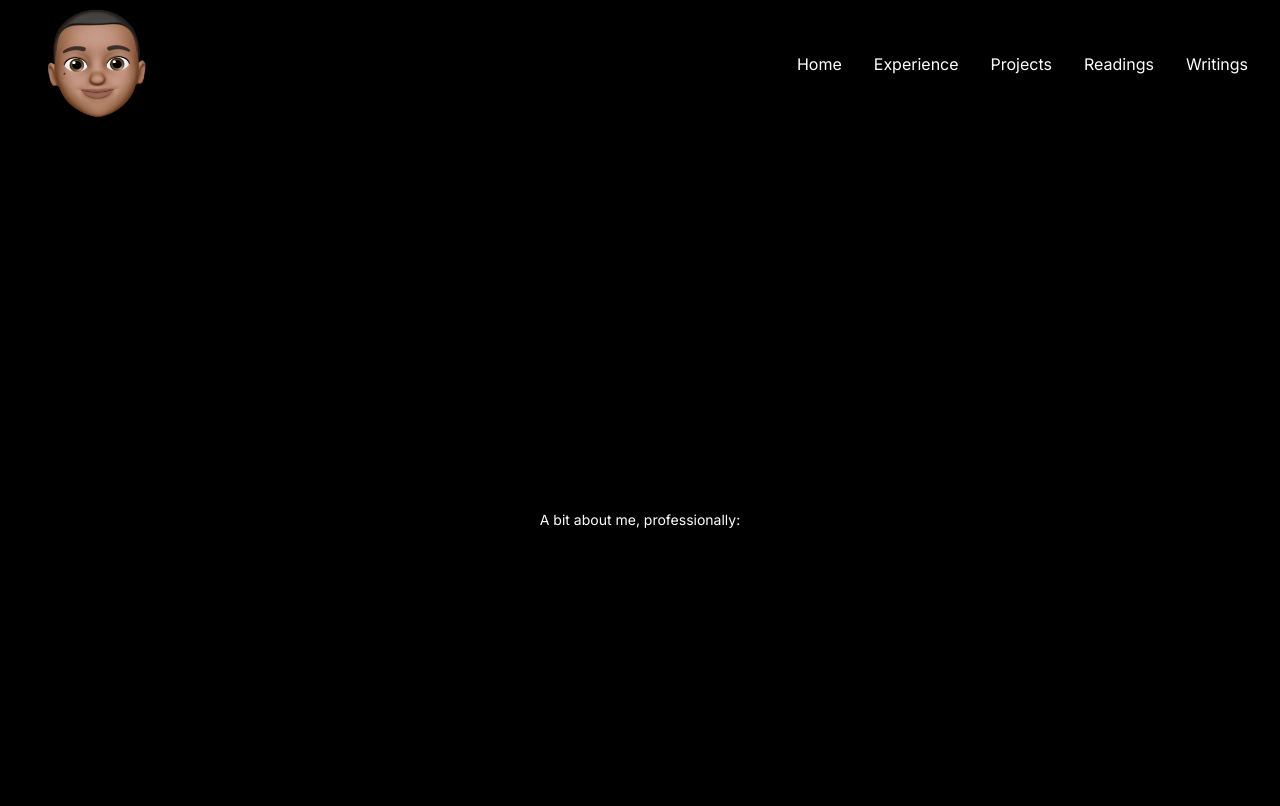
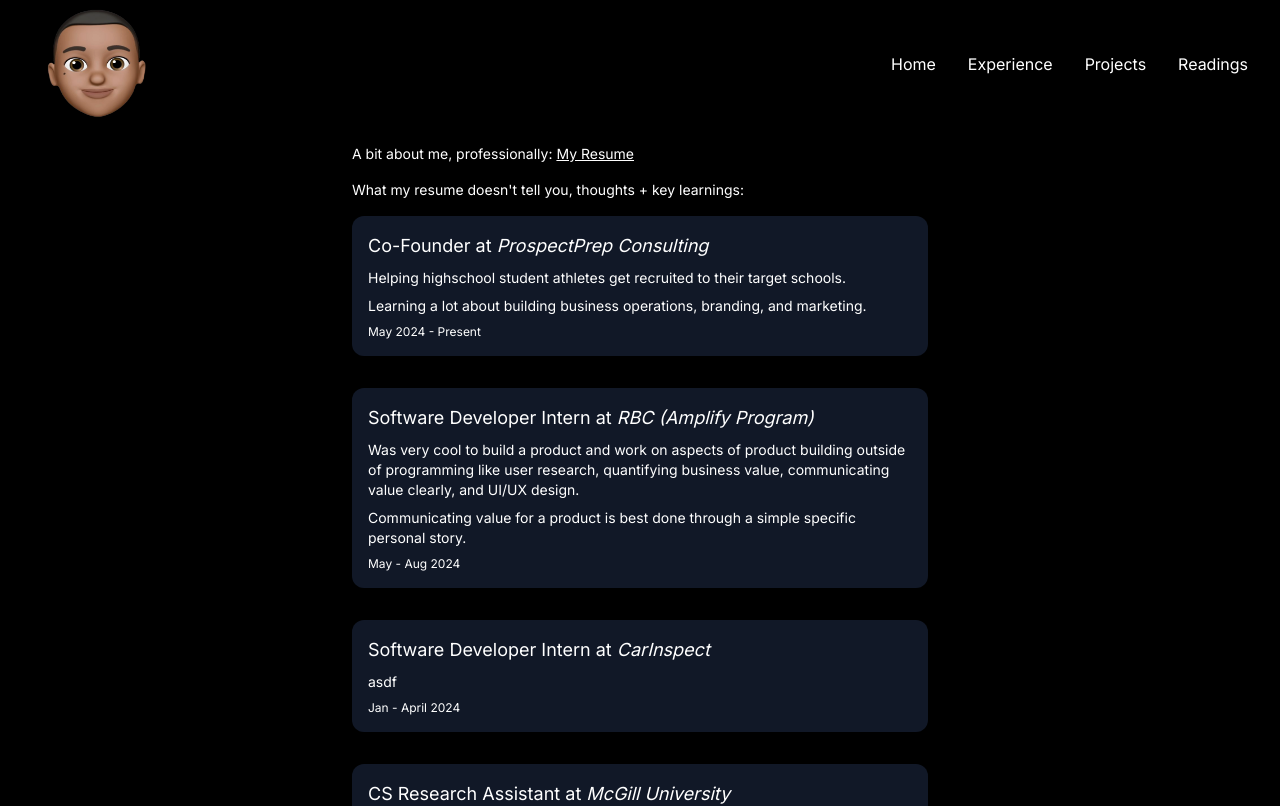
Before and after one commit to rohank36/website_new, a Next.js app: page /experience in a window 1280 px wide. Shown: the top 806 px of the page. Built offline with nearby package versions, Linux system fonts and the light colour scheme.

Commit message:
added some experience

```diff
--- a/src/app/Navbar.tsx
+++ b/src/app/Navbar.tsx
@@ -12,7 +12,6 @@ const Navbar = () => {
             <Link href="/experience">Experience</Link>
             <Link href="/projects">Projects</Link>
             <Link href="/readings">Readings</Link>
-            <Link href="/writings">Writings</Link>
           </div>
         </div>
       </div>
--- a/src/app/experience/ExperienceCard.tsx
+++ b/src/app/experience/ExperienceCard.tsx
@@ -1,17 +1,19 @@
 interface ExperienceCardProps {
-    title: string;
-    author: string;
+    job: string;
+    company: string;
     description: string;
+    learning: string;
     date: string;
 }
 
-const ExperienceCard = () =>{
+const ExperienceCard = ({job, company, description, learning, date} : ExperienceCardProps) =>{
     return(
         <div className="w-full bg-gray-900 text-white rounded-xl hover:shadow-hover:-translate-y-1 hover:scale-110 duration-300">
             <div className="p-4 space-y-2 line-clamp-8">
-                <h1 className="text-lg"><i>{}</i> by {}</h1>
-                <p className="text-sm">{}</p>
-                <p className="text-xs">{}</p>
+                <h1 className="text-lg">{job} at <i>{company}</i></h1>
+                <p className="text-sm">{description}</p>
+                <p className="text-sm">{learning}</p>
+                <p className="text-xs">{date}</p>
             </div>
         </div>
     );
--- a/src/app/experience/page.tsx
+++ b/src/app/experience/page.tsx
@@ -1,18 +1,24 @@
-'use client'
 import Navbar from "../Navbar";
-
+import ExperienceCard from "./ExperienceCard";
 
 export default function Experience() {
+  const jobs = [
+    {job:"Co-Founder",company:"ProspectPrep Consulting",date:"May 2024 - Present",description:"Helping highschool student athletes get recruited to their target schools.", learning:"Learning a lot about building business operations, branding, and marketing."},
+    {job:"Software Developer Intern",company:"RBC (Amplify Program)",date:"May - Aug 2024",description:"Was very cool to build a product and work on aspects of product building outside of programming like user research, quantifying business value, communicating value clearly, and UI/UX design.", learning:"Communicating value for a product is best done through a simple specific personal story."},
+    {job:"Software Developer Intern",company:"CarInspect",date:"Jan - April 2024",description:"asdf"},
+    {job:"CS Research Assistant",company:"McGill University",date:"May - July 2023",description:"asdf"},
+    {job:"Data Science Intern",company:"Birch Hill Equity Partners",date:"May - Aug 2022",description:"Delivered a lot of knives across the US.", learning:"To help build great companies, you must be on the ground seeing it operate."},
+    {job:"Infantry Lieutenant",company:"Singapore Army",date:"Oct 2019 - Aug 2021",description:"Shot guns, rode helicopters, survived in the jungle, planned and executed missions, led soldiers, made friends, served my country.", learning:"The only constant in life is change. Don't greet the Brigade Sergeant Major with dirty boots. Know your mission endstate + challenges, plan your operation accoridngly, prepare for the operation. Take accountability. There will always be someone on the stretcher. Always be the coolest f***ing cucumber on the block."},
+  ]
   return (
     <div className="bg-black min-h-screen">
       <Navbar />
       <div className="flex flex-col items-center justify-center text-white text-sm min-h-screen pb-8">
         <div className="flex flex-col items-start text-left max-w-xl space-y-4">
-          <p>A bit about me, professionally:</p>
-          <div>
-
-
-
+          <p>A bit about me, professionally: <a href="/doc/Rohan_Kanti_Resume.pdf" className="underline" download>My Resume</a></p>
+          <p>What my resume doesn't tell you, thoughts + key learnings: </p>
+          <div className="w-full space-y-8">
+            {jobs.map((job, index) => ( <ExperienceCard key={index} job={job.job} company={job.company} description={job.description} date={job.date} learning={job.learning || ""}/>))}
           </div>
         </div>
       </div>
--- a/src/app/page.tsx
+++ b/src/app/page.tsx
@@ -1,4 +1,3 @@
-'use client'
 import Navbar from "./Navbar";
 import Link from 'next/link'
 
@@ -9,7 +8,7 @@ export default function Home() {
       <div className="flex flex-col items-center justify-center text-white text-sm min-h-screen pb-8">
         <div className="flex flex-col items-start text-left max-w-xl space-y-4">
           <p>How it's going, I'm Rohan :)</p>
-          <p>For a professional understanding of who I am click <Link href="/writings" className="underline">here</Link>. Else: </p>
+          <p>For a professional understanding of who I am click <Link href="/experience" className="underline">here</Link>. Else: </p>
           <p>I like building stuff for people. Most of the time that happens to be software.</p>
           <p>Professionally, I do full stack development but want to learn more about cloud infrastructure, cybersecurity, low-level programming, and Linux.</p>
           <p>Personally, I spend my nights and weekends interested in <a href="https://www.amazon.ca/Quantitative-Trading-Build-Algorithmic-Business/dp/0470284889" className="underline">algorithmic trading</a>, <a href="https://course.fast.ai/" className="underline">practical deep learning</a>, <a href="https://www.instagram.com/prospectprepconsulting/" className="underline">building brands</a>, and Brazilian jiu jitsu.</p>
--- a/src/app/projects/page.tsx
+++ b/src/app/projects/page.tsx
@@ -1,4 +1,3 @@
-'use client'
 import Navbar from "../Navbar";
 
 
--- a/src/app/readings/page.tsx
+++ b/src/app/readings/page.tsx
@@ -1,4 +1,3 @@
-'use client'
 import Navbar from "../Navbar";
 import ReadingsCard from "./ReadingsCard";
 
--- a/src/app/writings/page.tsx
+++ b/src/app/writings/page.tsx
@@ -1,4 +1,3 @@
-'use client'
 import Navbar from "../Navbar";
 
 
```
Also changed, not shown: 1 other file (tests, documents, lock files or other folders).
